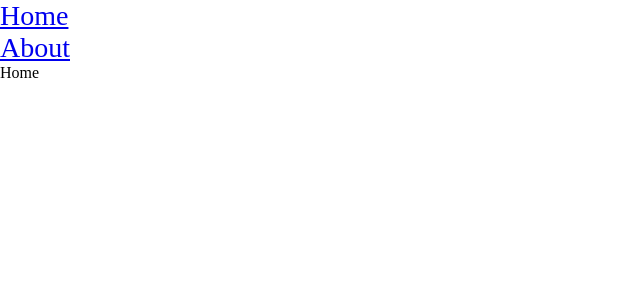
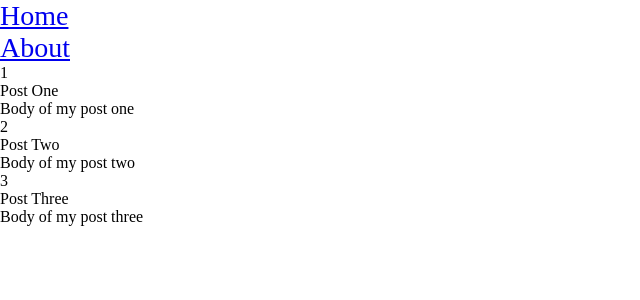
Before and after one commit to pribrahimsari/project-structure-ts-react-gql, a React (Create React App) app: page / in a window 1280 px wide. Shown: the top 300 px of the page, without its empty margins (0-640 px from the left). Built offline with nearby package versions, Linux system fonts and the light colour scheme.

Commit message:
posts-grid and mock data

```diff
--- /dev/null
+++ b/src/common/interfaces/post.interface.ts
@@ -0,0 +1,5 @@
+export interface IPost {
+    id: string;
+    title: string;
+    body: string;
+}
--- /dev/null
+++ b/src/components/posts-grid/posts-grid-item/posts-grid-item.component.tsx
@@ -0,0 +1,13 @@
+import {IPost} from "../../../common/interfaces/post.interface";
+
+
+const PostsGridItem = ({post}:{post:IPost}) => {
+    return (
+        <div>
+            <p>{post.id}</p>
+            <p>{post.title}</p>
+            <p>{post.body}</p>
+        </div>
+    );
+}
+export default PostsGridItem;
--- /dev/null
+++ b/src/components/posts-grid/posts-grid.component.tsx
@@ -0,0 +1,21 @@
+import {IPost} from "../../common/interfaces/post.interface";
+import PostsGridItem from "./posts-grid-item/posts-grid-item.component";
+
+interface IPostsGripProps {
+  posts: IPost[];
+}
+
+const PostsGrid = ({posts}:IPostsGripProps) => {
+  return (
+      <div className="posts-grid">
+        {
+          posts.map(post=>(
+              <div key={post.id}>
+                <PostsGridItem post={post} />
+              </div>
+          ))
+        }
+      </div>
+  );
+}
+export default PostsGrid;
--- a/src/pages/home/home.page.tsx
+++ b/src/pages/home/home.page.tsx
@@ -1,7 +1,29 @@
+import PostsGrid from "../../components/posts-grid/posts-grid.component";
+import {IPost} from "../../common/interfaces/post.interface";
 
 const Home = () => {
+    const posts:IPost[] = [
+        {
+            id: "1",
+            title: "Post One",
+            body: "Body of my post one"
+        },
+        {
+            id: "2",
+            title: "Post Two",
+            body: "Body of my post two"
+        },
+        {
+            id: "3",
+            title: "Post Three",
+            body: "Body of my post three"
+        },
+    ];
+
     return(
-        <div className="home">Home</div>
+        <div className="home">
+            <PostsGrid posts={posts} />
+        </div>
     );
 }
 export default Home;
```
Also changed, not shown: src/components/posts-grid/posts-grid-item/posts-grid-item.component.css (added), src/components/posts-grid/posts-grid.component.css (added).
